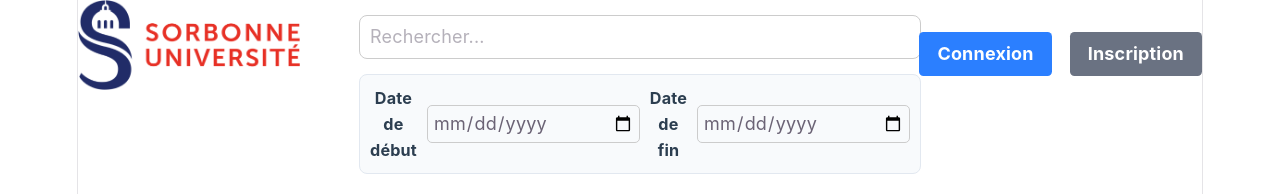
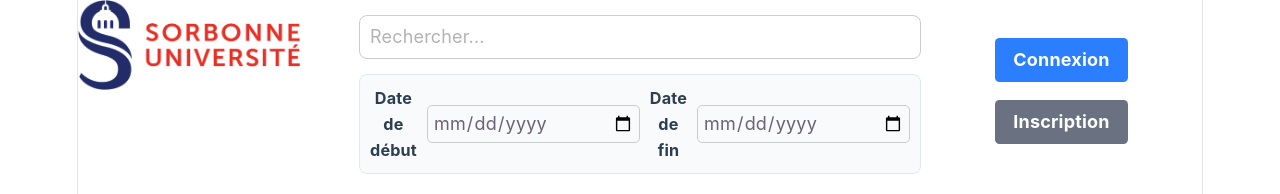
Before and after one commit to firzafuad/organiz-asso, a React (Vite) app in the folder frontend/: page / in a window 1280 px wide. Shown: the top 194 px of the page. Built offline with nearby package versions, Linux system fonts and the light colour scheme; no server answers.

Commit message:
behavior newmessage

```diff
--- a/frontend/src/components/NewMessage.jsx
+++ b/frontend/src/components/NewMessage.jsx
@@ -20,14 +20,15 @@ function NewMessage(props) {
                 parentId: props.parentId || null
             });
             props.onSubmit(response.data.message);
-        } catch (error) {
+            setText("");
+        } catch (error) {;
             setError(error.response?.data?.error);
         }
     }
 
     return <form className="grid">
         <label method='POST' htmlFor="text_new_comment" >Nouveau message:</label>
-        <textarea id="text_new_comment" rows="4" className="h-20" onChange={(evt) => {setText(evt.target.value);}}></textarea>
+        <textarea value={text} id="text_new_comment" rows="4" className="h-20" onChange={(evt) => {setText(evt.target.value);}}></textarea>
         <button type='submit' className='bg-blue-500 hover:bg-blue-700 text-white font-bold py-2 px-4 rounded' onClick={submitHandler}>Send</button>
         {error && (<p style={{ color: 'red' }}>{error}</p>)}
     </form>
--- a/frontend/src/pages/MainPage.jsx
+++ b/frontend/src/pages/MainPage.jsx
@@ -45,7 +45,7 @@ function MainPage() {
 
     const connection = () => {
         if (user === null) {
-            return <div id="connect" className="w-1/4 h-24 flex items-center justify-end gap-4">
+            return <div id="connect" className="w-1/4 h-24 flex flex-col items-center justify-end gap-4 mt-8">
                 <Link to="/login">
                     <button className="bg-blue-500 hover:bg-blue-700 text-white font-bold py-2 px-4 rounded">Connexion</button>
                 </Link>
```
